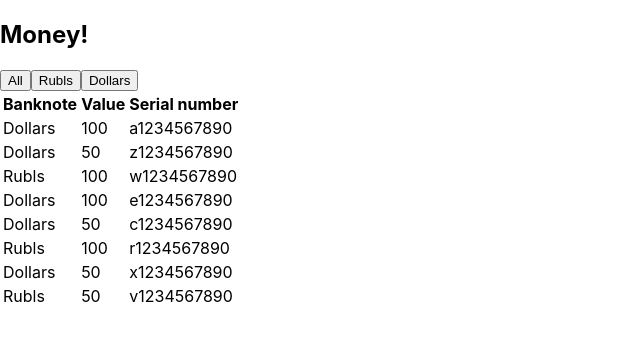
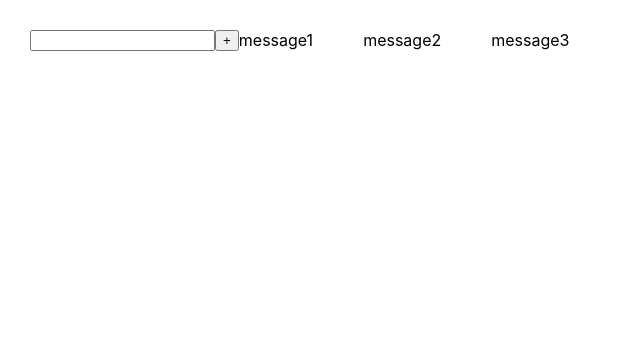
Before and after one commit to Wooxed/microtasks, a React (Create React App) app: page / in a window 1280 px wide. Shown: the top 340 px of the page, without its empty margins (0-640 px from the left). Built offline with nearby package versions, Linux system fonts and the light colour scheme.

Commit message:
Add Input and Button

```diff
--- a/src/App.tsx
+++ b/src/App.tsx
@@ -1,13 +1,39 @@
 import React, {useState} from 'react';
 import './App.css';
-import {NewComponent} from "./NewComponent";
+import {Input} from "./components/Input";
+import {Button} from "./components/Button";
 
 
 function App() {
+    let [message, setMessage] = useState([
+        {message: 'message1'},
+        {message: 'message2'},
+        {message: 'message3'},
+    ])
+    let [title, setTitle] = useState('')
 
+
+    const addMessage = (title: string) => {
+        let newMessage = {message: title};
+        setMessage([newMessage, ...message])
+    }
+
+    const callBackButtonHandler = () =>{
+        addMessage(title);
+        setTitle('')
+    }
     return (
-         <NewComponent/>
-);
+        <div className={'App'}>
+            <Input setTitle={setTitle} title={title}/>
+            <Button name={'+'} callBack={callBackButtonHandler}/>
+            {/*<FullInput addMessage={addMessage}/>*/}
+            {message.map((el, index) => {
+                return (<div key={index}>{el.message}</div>)
+            })
+            }
+        </div>
+    )
+        ;
 }
 
 export default App;
--- a/src/components/Button.tsx
+++ b/src/components/Button.tsx
@@ -1,11 +1,11 @@
 import React from "react";
 
-type ButtonType = {
+type ButtonPropsType = {
     name: string
     callBack: () => void
 }
 
-export function Button(props: ButtonType) {
+export function Button(props: ButtonPropsType) {
     const onClickHandler = () => {
         props.callBack()
     }
--- /dev/null
+++ b/src/components/Input.tsx
@@ -0,0 +1,16 @@
+import React, {ChangeEvent} from 'react';
+
+type InputPropsType = {
+    setTitle: (title: string) => void
+    title: string
+}
+
+export const Input = (props: InputPropsType) => {
+    const onChangeInputHandler = (event: ChangeEvent<HTMLInputElement>) => {
+        props.setTitle(event.currentTarget.value)
+    }
+
+    return (
+        <input value={props.title} onChange={onChangeInputHandler}/>
+    )
+}
```
Also changed, not shown: src/components/FullInput.tsx (added, +26 -0 lines).
